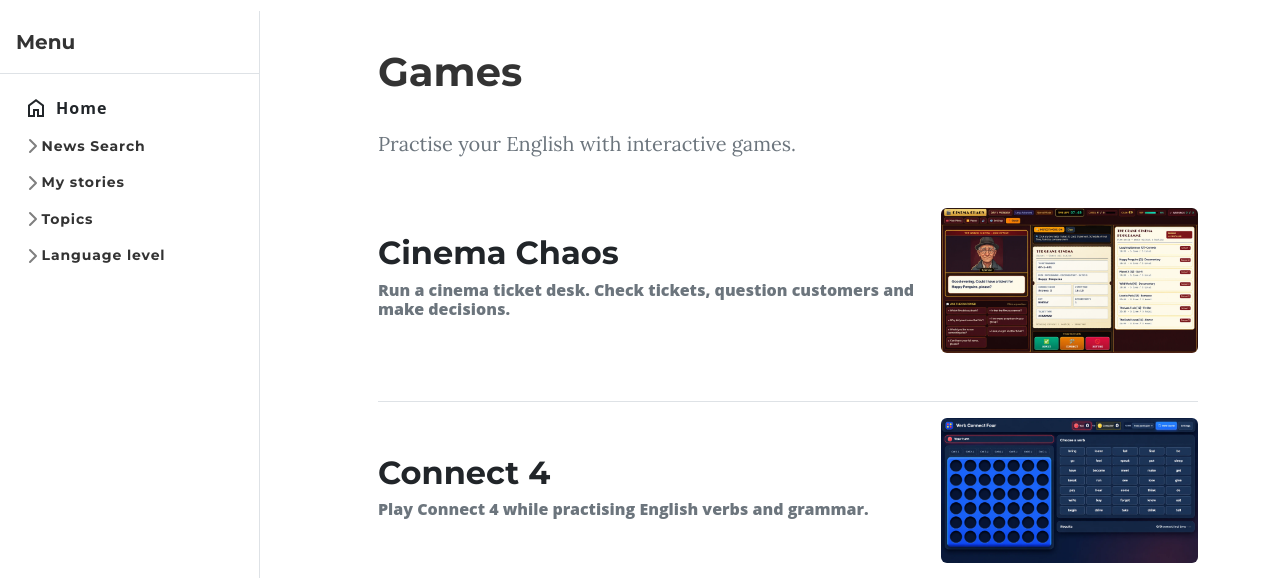
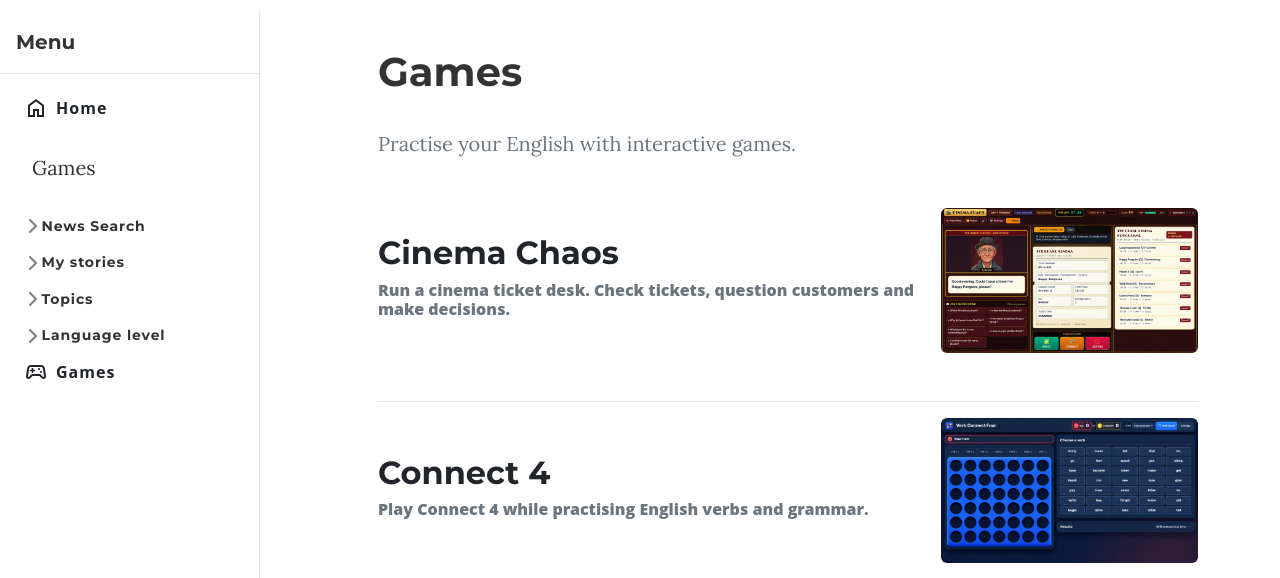
Before and after one commit to PyScottDev/gemini-ai-jinja, a FastAPI app: page /games in a window 1280 px wide. Shown: the part 89-667 px from the top of the page. Run offline with FastAPI, Linux system fonts and the light colour scheme; some libraries are stand-ins or nearby versions.

Commit message:
Add Games section with Cinema Chaos and Connect 4 completed

```diff
--- a/app/templates/header.html
+++ b/app/templates/header.html
@@ -195,6 +195,16 @@
             </a>
           </li>
 
+
+          <li class="nav-item">
+            <a
+              class="nav-link px-lg-3 py-3 py-lg-4"
+              href="{{ url_for('games') }}"
+              >Games</a
+            >
+          </li>
+
+
           <li class="mb-1">
             <button
               class="btn btn-toggle d-inline-flex align-items-center rounded border-0 collapsed"
@@ -335,6 +345,16 @@
               </ul>
             </div>
           </li>
+            <li class="mb-1">
+              <a
+                href="{{ url_for('games') }}"
+                class="btn sidebar-heading d-inline-flex align-items-center rounded border-0 text-decoration-none"
+              >
+                <span class="material-symbols-outlined me-2">sports_esports</span>
+                <span>Games</span>
+              </a>
+            </li>
+
           <ul class="list-unstyled d-lg-none border-bottom pb-3 mb-3">
 
           <li>
```
Also changed, not shown: app/games/connect-4/index.html (renamed from app/games/Connect-4/index.html).
